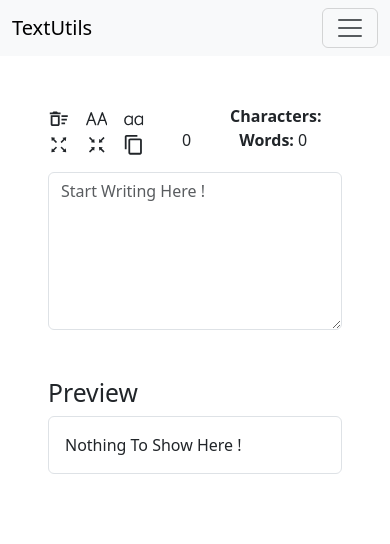
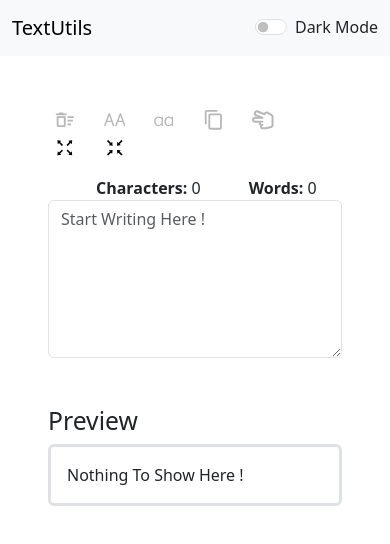
Before and after one commit to Ramzan8898/Textutils, a React (Create React App) app: page / in a window 390 px wide. Shown: the top 544 px of the page. Built offline with nearby package versions, Linux system fonts and the light colour scheme.

Commit message:
working on responsive style media query

```diff
--- a/package.json
+++ b/package.json
@@ -10,6 +10,7 @@
     "react": "^18.3.1",
     "react-dom": "^18.3.1",
     "react-icons": "^5.2.1",
+    "react-responsive": "^10.0.0",
     "react-router-dom": "^6.23.1",
     "react-scripts": "5.0.1",
     "sass": "^1.77.1",
--- a/src/App.js
+++ b/src/App.js
@@ -16,13 +16,21 @@
             setModetText('Dark Mode');
             document.body.style.color = 'black';
             document.body.style.backgroundColor = 'white'
+            var icons = document.getElementsByClassName('icon');
+            for (var i = 0; i < icons.length; i++) {
+                icons[i].style.color = '';
+            }
         }
         if (darkMode === 'light') {
             setDarkMode('dark');
             setModetText('Light Mode');
-            document.body.style.color = '#FF204E';
-            document.body.style.backgroundColor = '#240750'
+            document.body.style.color = '#C738BD';
+            document.body.style.backgroundColor = '#240750';
 
+            var icons = document.getElementsByClassName('icon');
+            for (var i = 0; i < icons.length; i++) {
+                icons[i].style.color = '#C738BD';
+            }
         }
     }
 
--- a/src/components/Form.js
+++ b/src/components/Form.js
@@ -1,10 +1,16 @@
 import React, { useState } from 'react';
-import { FaCheckCircle } from "react-icons/fa";
+import { FaCheckCircle, FaRegHandScissors } from "react-icons/fa";
 import { MdContentCopy, MdOutlineDeleteSweep } from "react-icons/md";
 import { RxLetterCaseUppercase, RxLetterCaseLowercase } from "react-icons/rx";
 import { AiOutlineFullscreenExit, AiOutlineFullscreen } from "react-icons/ai";
+// import { useMediaQuery } from 'react-responsive';
 
 const Form = (props) => {
+
+    // const mobileScreen = useMediaQuery({ maxWidth: 425 });
+    // const mobileScreen = useMediaQuery({ minWidth: 425 });
+    // const laptopScreen = useMediaQuery({ maxWidth: 1024 });
+    // const desktopScreen = useMediaQuery({ minWidth: 1025 });
 
     const [Alert, setAlert] = useState(null);
 
@@ -12,10 +18,20 @@
         cursor: 'pointer',
     }
 
+    let btnStyle = {
+        backgroundColor: 'transparent',
+        border: 'none'
+    }
+
     function handletoUppercase() {
         let enteredText = text.toUpperCase();
         setText(enteredText);
         showAlert('Text converted to Uppercase successfully');
+    }
+    function handleExtraSpaces() {
+        let enteredText = text.split(/[ ]+/);
+        setText(enteredText.join(" "));
+        showAlert('Extra spaces Removed successfully');
     }
     function handletoLowercase() {
         let enteredText = text.toLowerCase();
@@ -66,17 +82,16 @@
             }
             {/* alert End */}
             <div className="mb-3 p-5" style={props.view}>
-                <div className=" d-flex justify-content-between" >
-                    <label className='mb-3 h4 ' htmlFor='text' >
-                        <MdOutlineDeleteSweep onClick={handleClear} className="me-3 " style={funcBtnStyle} />
-                        <RxLetterCaseUppercase onClick={handletoUppercase} className="me-3 " style={funcBtnStyle} />
-                        <RxLetterCaseLowercase onClick={handletoLowercase} className="me-3 " style={funcBtnStyle} />
-                        <AiOutlineFullscreen onClick={props.fullScreen} className="me-3 " style={funcBtnStyle} />
-                        <AiOutlineFullscreenExit onClick={props.smallScreen} className="me-3 " style={funcBtnStyle} />
-                        <MdContentCopy onClick={handletoCopy} className="me-3 " style={funcBtnStyle} />
-
+                <div style={resStyle.formTop}  >
+                    <label className='mb-3 h4 ' htmlFor='text'>
+                        <button disabled={text.length === 0} style={btnStyle}> <MdOutlineDeleteSweep onClick={handleClear} className="me-3 icon" style={funcBtnStyle} /></button>
+                        <button disabled={text.length === 0} style={btnStyle}> <RxLetterCaseUppercase onClick={handletoUppercase} className="me-3 icon " style={funcBtnStyle} /></button>
+                        <button disabled={text.length === 0} style={btnStyle}> <RxLetterCaseLowercase onClick={handletoLowercase} className="me-3 icon " style={funcBtnStyle} /></button>
+                        <button disabled={text.length === 0} style={btnStyle}> <MdContentCopy onClick={handletoCopy} className="me-3 icon " style={funcBtnStyle} /></button>
+                        <button disabled={text.length === 0} style={btnStyle}> <FaRegHandScissors onClick={handleExtraSpaces} className='me-3 icon' style={funcBtnStyle} /></button>
+                        <button style={btnStyle}> <AiOutlineFullscreen onClick={props.fullScreen} className="me-3 icon " style={funcBtnStyle} /></button>
+                        <button style={btnStyle}> <AiOutlineFullscreenExit onClick={props.smallScreen} className="me-3 icon " style={funcBtnStyle} /></button>
                     </label>
-
 
                     <div className="detail">
                         <span className='mx-5'><strong>Characters:</strong> {text.length}</span>
@@ -92,12 +107,28 @@
 
                 <div className="preview mt-5">
                     <h2>Preview</h2>
-                    <p className='border p-3 rounded'>{text.length === 0 ? 'Nothing To Show Here !' : text}</p>
+                    <p className='border-3 border p-3 rounded'>{text.length === 0 ? 'Nothing To Show Here !' : text}</p>
                 </div>
             </div>
 
         </>
     );
+};
+
+const resStyle = {
+    '@media(max-width:425px)': {
+        formTop: {
+            display: 'flex',
+            flexDirection: 'columnReverse'
+        }
+    },
+    '@media(min-width:768px)': {
+        formTop: {
+            // display: 'flex',
+            flexDirection: 'row'
+        }
+    }
 }
 
+
 export default Form;
--- a/src/components/Navbar.js
+++ b/src/components/Navbar.js
@@ -3,30 +3,23 @@
 
 const Navbar = (props) => {
     return (
+        <>
             <nav id='main-nav' className={`navbar navbar-expand-lg navbar-${props.mode} bg-${props.mode}`}>
                 <div className="container-fluid">
                     <Link className="navbar-brand" to="/">{props.title}</Link>
                     {/* <a className="navbar-brand" href="#">{props.title}</a> */}
-                <button className="navbar-toggler" type="button" data-bs-toggle="collapse" data-bs-target="#navbarTogglerDemo02" aria-controls="navbarTogglerDemo02" aria-expanded="false" aria-label="Toggle navigation">
+                    {/* <button className="navbar-toggler" type="button" data-bs-toggle="collapse" data-bs-target="#nav-content" aria-controls="nav-content" aria-expanded="false" aria-label="Toggle navigation">
                         <span className="navbar-toggler-icon"></span>
-                </button>
-                <div className="collapse navbar-collapse" id="navbarTogglerDemo02">
-                    <ul className="navbar-nav me-auto mb-2 mb-lg-0">
-                        <li className="nav-item">
-                            <Link className="nav-link active" aria-current="page" to="/">Home</Link>
-                            {/* <a className="nav-link active" aria-current="page" href="/">Home</a> */}
-                        </li>
-                        <li className="nav-item">
-                            <Link className="nav-link" to="/about">About</Link>
-                        </li>
-                    </ul>
+                    </button> */}
                     <div className="form-check form-switch">
                         <input className="form-check-input" onClick={props.toggleMode} type="checkbox" role="switch" id="flexSwitchCheckDefault" />
                         <label className="form-check-label" htmlFor="flexSwitchCheckDefault">{props.modeText}</label>
                     </div>
-                </div>
+
                 </div>
             </nav>
+        </>
+
     );
 }
 export default Navbar;
```
Also changed, not shown: 1 other file (tests, documents, lock files or other folders). Lines whose indentation alone changed are shown as unchanged.
